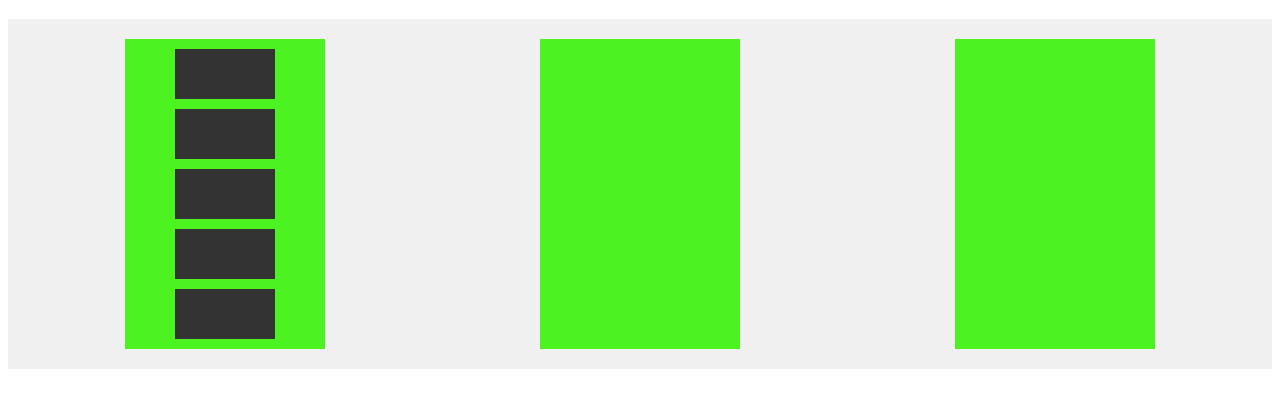
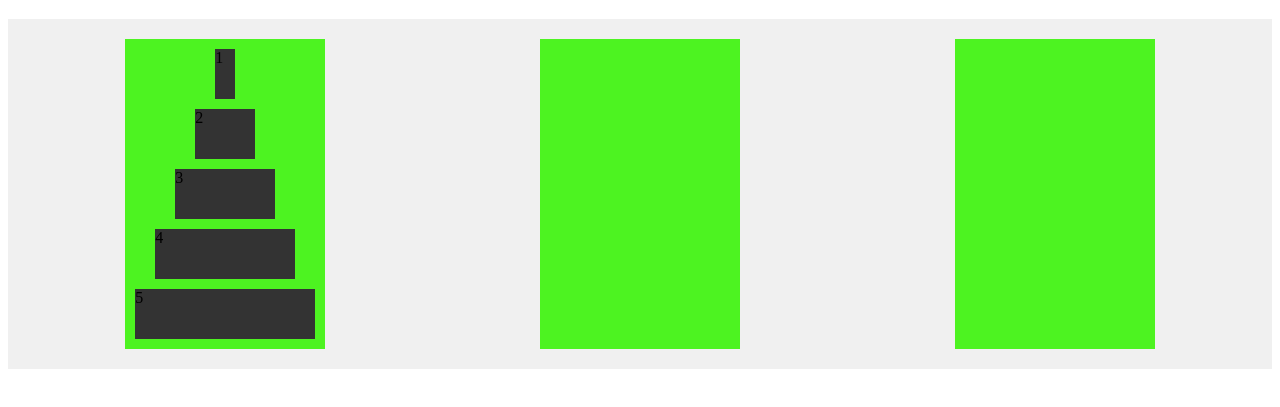
Before and after one commit to meccacodes/towerOfHanoi, a plain HTML site: page index.html in a window 1280 px wide. Shown: the part 61-468 px from the top of the page. Drawn offline with Linux system fonts and the light colour scheme.

Commit message:
gave disks visible sizes

```diff
--- a/index.html
+++ b/index.html
@@ -11,11 +11,11 @@
     <div id="game-container">
       <div id="game-board">
         <div id="tower-1" class="tower">
-          <div class="disk"></div>
-          <div class="disk"></div>
-          <div class="disk"></div>
-          <div class="disk"></div>
-          <div class="disk"></div>
+          <div class="disk one">1</div>
+          <div class="disk two">2</div>
+          <div class="disk three">3</div>
+          <div class="disk four">4</div>
+          <div class="disk five">5</div>
         </div>
         <div id="tower-2" class="tower">
           <div class="disk transparent"></div>
--- a/style.css
+++ b/style.css
@@ -31,3 +31,23 @@
 .transparent {
   background-color: transparent;
 }
+
+.five {
+  width: 90%;
+}
+
+.four {
+  width: 70%;
+}
+
+.three {
+  width: 50%;
+}
+
+.two {
+  width: 30%;
+}
+
+.one {
+  width: 10%;
+}
```
